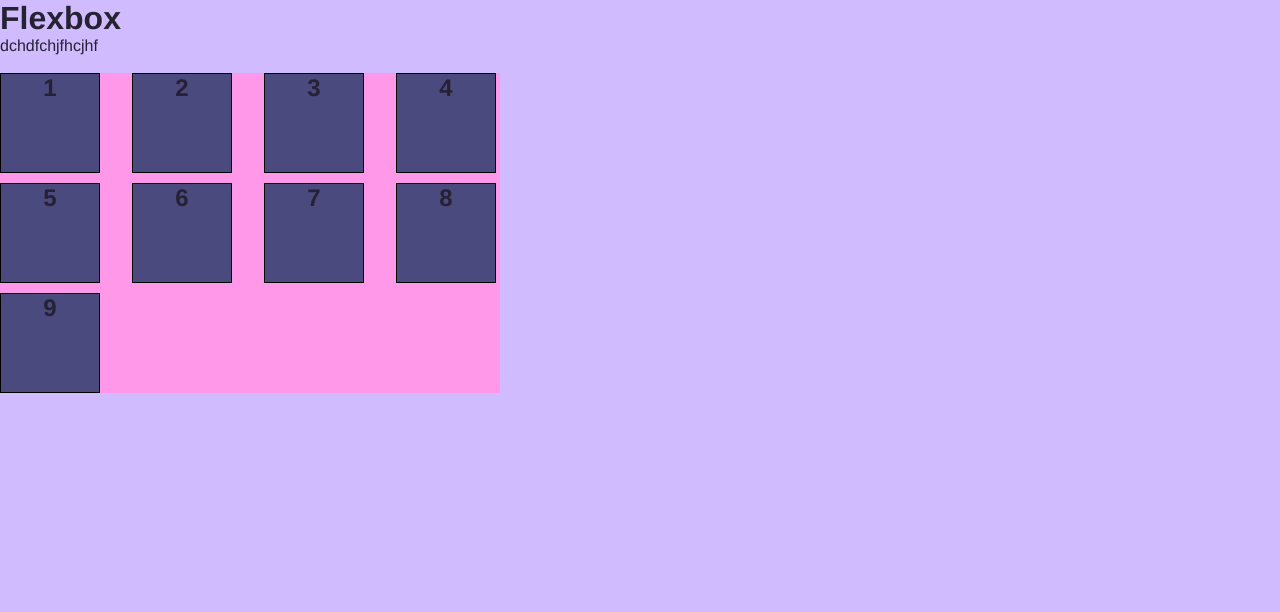
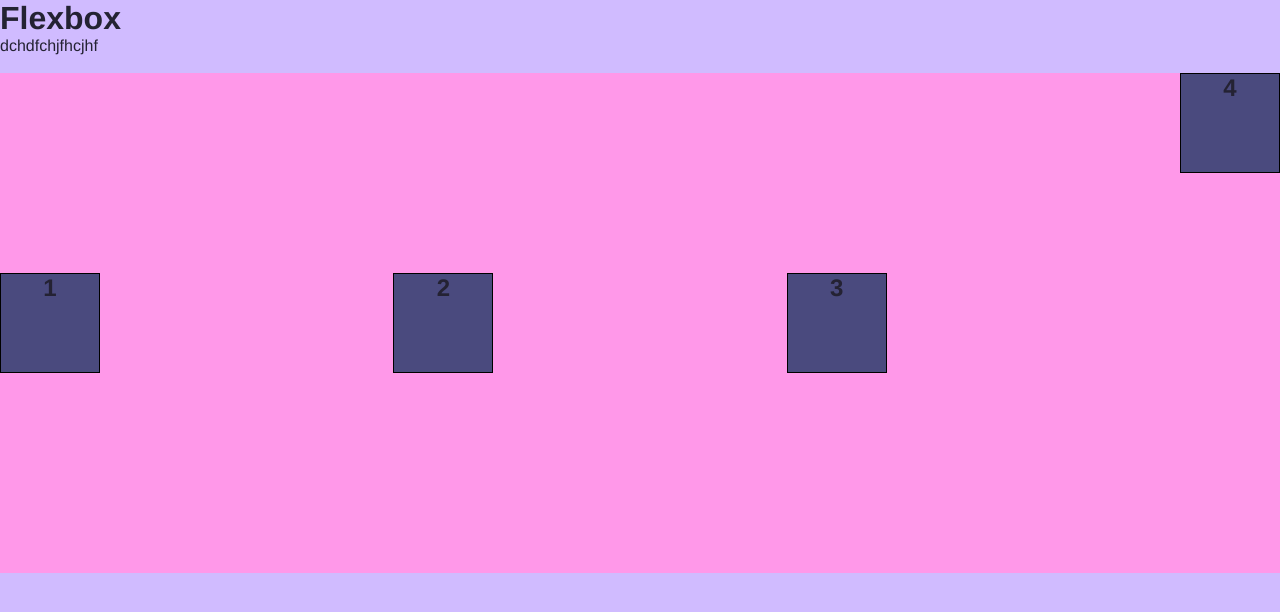
Before and after one commit to Gjbfxta/flexbox, a plain HTML site: page index.html in a window 1280 px wide. Drawn offline with Linux system fonts and the light colour scheme.

Commit message:
Aling-self

```diff
--- a/index.html
+++ b/index.html
@@ -13,12 +13,8 @@
      <div class="item">1</div>
      <div class="item">2</div>
      <div class="item">3</div>
-     <div class="item">4</div>
-     <div class="item">5</div>
-     <div class="item">6</div>
-     <div class="item">7</div>
-     <div class="item">8</div>
-     <div class="item">9</div>
+     <div class="item solo">4</div>
+
  </div>
 </body>
 </html>
--- a/style.css
+++ b/style.css
@@ -12,30 +12,23 @@ body {
     font-family: 'Franklin Gothic Medium', 'Arial Narrow', Arial, sans-serif;
 
 }
-
 /*
 
-Gap -> espacio entre los elementos.
+Aling-self -> se pasa a un elemtoe ne particular
+Va a alilinuar en el eje transcverssal a ese elemetos unicamente.Y sobre escribirse la propiedadde aling-items y su valor si se ha declarado en el contenedor
 
-Recibe valores numericos con uniddes relativas o absolutas
+alaing self recibe los mismo valores qu aling-items:  Flex-start, flex-end, center, strech, baseline.
 
-Esta propiedad se pasa al contenedor.
-
+se recomienda usar cundo los items se comportan de manera dfiferente
 */
-
 .container {
-    width: 500px;
+    width: auto;
+    height: 500PX;
     background-color: rgb(255, 152, 233);
     display: flex;
     flex-wrap: wrap;
-    /* gap: 24px; /* espacio entre elementos */
-    /* gap: 4rem; /* unidades apsolutas como */
-    column-gap: 24px;
-    /*  deja espacio entre los elementos vertical */
-    row-gap: 32px;
-    /* espacio entre los elemtos en horizonrtal */
-    gap: 10px 32px; /* El primero es en espacio horizontal y el segundo en espacio vertical */
-
+    align-items: center;
+    justify-content: space-between;
 }
 
 
@@ -43,9 +36,15 @@ Esta propiedad se pasa al contenedor.
     width: 100px;
     height: 100px;
 
+    /* align-self: flex-start; */
+
     background-color: rgb(74, 74, 126);
     text-align: center;
     font-size: 24px;
     font-weight: bold;
     border: 1px solid rgb(0, 0, 0);
 }
+
+.solo{
+    align-self: flex-start;
+}
```
